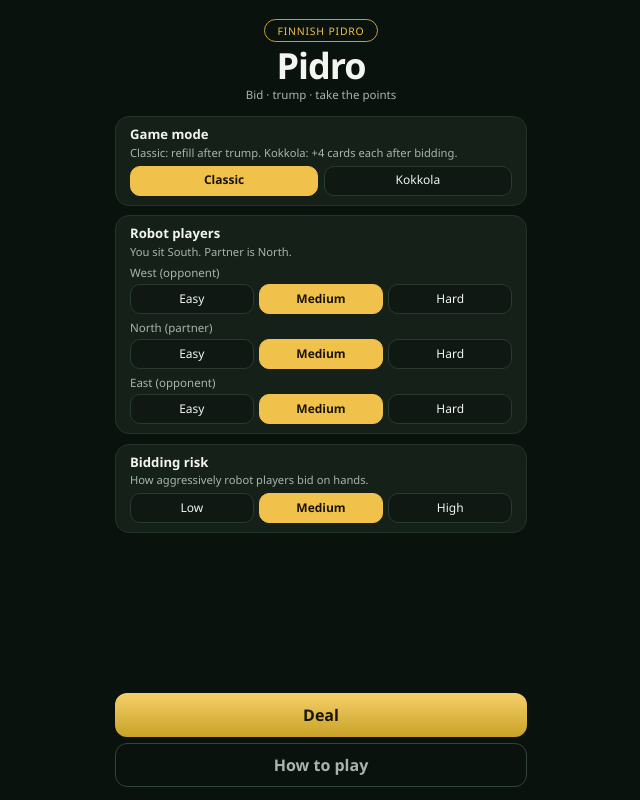
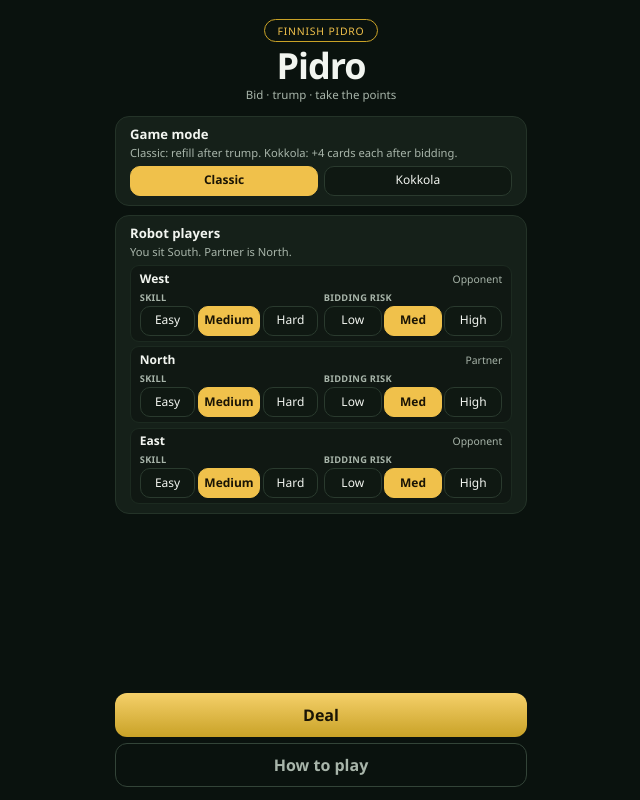
Before and after one commit to knybbe/pidro, a React (Vite) app: page / in a window 1280 px wide. Shown: the whole page, without its empty margins (319-959 px from the left). Built offline with nearby package versions, Linux system fonts and the light colour scheme.

Commit message:
v0.8.33 - Player-specific bidding risk configuration for each individual robot with compact Lobby UI

```diff
--- a/package.json
+++ b/package.json
@@ -1,7 +1,7 @@
 {
   "name": "pidro",
   "private": true,
-  "version": "0.8.32",
+  "version": "0.8.33",
   "type": "module",
   "scripts": {
     "dev": "vite",
--- a/src/components/Lobby.tsx
+++ b/src/components/Lobby.tsx
@@ -1,11 +1,11 @@
 import { useState } from 'react'
-import type { Difficulty, GameMode, RiskLevel } from '../engine'
+import type { BotConfig, Difficulty, GameMode, RiskLevel } from '../engine'
 import { useGameStore } from '../store/gameStore'
 
 const LEVELS: Difficulty[] = ['easy', 'medium', 'hard']
 const RISKS: { key: RiskLevel; label: string }[] = [
   { key: 'low', label: 'Low' },
-  { key: 'medium', label: 'Medium' },
+  { key: 'medium', label: 'Med' },
   { key: 'high', label: 'High' },
 ]
 
@@ -15,10 +15,18 @@ export function Lobby({ onShowRules }: { onShowRules: () => void }) {
   const hasSavedMatch = useGameStore(
     (s) => Boolean(s.savedState && s.savedState.phase !== 'lobby'),
   )
-  const [west, setWest] = useState<Difficulty>('medium')
-  const [north, setNorth] = useState<Difficulty>('medium')
-  const [east, setEast] = useState<Difficulty>('medium')
-  const [risk, setRisk] = useState<RiskLevel>('medium')
+  const [west, setWest] = useState<BotConfig>({
+    difficulty: 'medium',
+    biddingRisk: 'medium',
+  })
+  const [north, setNorth] = useState<BotConfig>({
+    difficulty: 'medium',
+    biddingRisk: 'medium',
+  })
+  const [east, setEast] = useState<BotConfig>({
+    difficulty: 'medium',
+    biddingRisk: 'medium',
+  })
   const [mode, setMode] = useState<GameMode>('classic')
 
   return (
@@ -57,25 +65,25 @@ export function Lobby({ onShowRules }: { onShowRules: () => void }) {
       <section className="panel">
         <h2>Robot players</h2>
         <p className="hint">You sit South. Partner is North.</p>
-        <DifficultyRow label="West (opponent)" value={west} onChange={setWest} />
-        <DifficultyRow label="North (partner)" value={north} onChange={setNorth} />
-        <DifficultyRow label="East (opponent)" value={east} onChange={setEast} />
-      </section>
-
-      <section className="panel">
-        <h2>Bidding risk</h2>
-        <p className="hint">How aggressively robot players bid on hands.</p>
-        <div className="diff-pills" role="group" aria-label="Bidding risk">
-          {RISKS.map((r) => (
-            <button
-              key={r.key}
-              type="button"
-              className={`pill ${risk === r.key ? 'active' : ''}`}
-              onClick={() => setRisk(r.key)}
-            >
-              {r.label}
-            </button>
-          ))}
+        <div className="bot-configs-list">
+          <BotConfigRow
+            name="West"
+            role="Opponent"
+            config={west}
+            onChange={setWest}
+          />
+          <BotConfigRow
+            name="North"
+            role="Partner"
+            config={north}
+            onChange={setNorth}
+          />
+          <BotConfigRow
+            name="East"
+            role="Opponent"
+            config={east}
+            onChange={setEast}
+          />
         </div>
       </section>
 
@@ -92,7 +100,7 @@ export function Lobby({ onShowRules }: { onShowRules: () => void }) {
         <button
           type="button"
           className={hasSavedMatch ? 'btn secondary' : 'btn primary'}
-          onClick={() => start([west, north, east], mode, risk)}
+          onClick={() => start([west, north, east], mode)}
         >
           {hasSavedMatch ? 'New match' : 'Deal'}
         </button>
@@ -104,30 +112,58 @@ export function Lobby({ onShowRules }: { onShowRules: () => void }) {
   )
 }
 
-function DifficultyRow({
-  label,
-  value,
+function BotConfigRow({
+  name,
+  role,
+  config,
   onChange,
 }: {
-  label: string
-  value: Difficulty
-  onChange: (d: Difficulty) => void
+  name: string
+  role: string
+  config: BotConfig
+  onChange: (cfg: BotConfig) => void
 }) {
+  const diff = config.difficulty ?? 'medium'
+  const risk = config.biddingRisk ?? 'medium'
+
   return (
-    <div className="diff-row">
-      <span className="diff-label">{label}</span>
-      <div className="diff-pills" role="group" aria-label={label}>
+    <div className="bot-config-card">
+      <div className="bot-config-header">
+        <span className="bot-name">{name}</span>
+        <span className="bot-role">{role}</span>
+      </div>
+      <div className="bot-settings-grid">
+        <div className="bot-setting-group">
+          <span className="bot-setting-label">Skill</span>
+          <div className="mini-pills" role="group" aria-label={`${name} skill`}>
             {LEVELS.map((lvl) => (
               <button
                 key={lvl}
                 type="button"
-            className={`pill ${value === lvl ? 'active' : ''}`}
-            onClick={() => onChange(lvl)}
+                className={`pill mini-pill ${diff === lvl ? 'active' : ''}`}
+                onClick={() => onChange({ ...config, difficulty: lvl })}
               >
                 {lvl}
               </button>
             ))}
           </div>
         </div>
+        <div className="bot-setting-group">
+          <span className="bot-setting-label">Bidding Risk</span>
+          <div className="mini-pills" role="group" aria-label={`${name} bidding risk`}>
+            {RISKS.map((r) => (
+              <button
+                key={r.key}
+                type="button"
+                className={`pill mini-pill ${risk === r.key ? 'active' : ''}`}
+                onClick={() => onChange({ ...config, biddingRisk: r.key })}
+              >
+                {r.label}
+              </button>
+            ))}
+          </div>
+        </div>
+      </div>
+    </div>
   )
 }
--- a/src/engine/game.ts
+++ b/src/engine/game.ts
@@ -13,6 +13,7 @@ import {
 } from './rules'
 import { matchWinner, scoreHand } from './score'
 import type {
+  BotConfig,
   Card,
   Difficulty,
   GameMode,
@@ -25,7 +26,7 @@ import type {
 } from './types'
 import { teamOf } from './types'
 
-export type { GameMode, RiskLevel }
+export type { BotConfig, GameMode, RiskLevel }
 
 function emptyHands(): [Card[], Card[], Card[], Card[]] {
   return [[], [], [], []]
@@ -60,19 +61,35 @@ function actorPhrase(name: string, verb: 'wins' | 'won' | 'bids' | 'passes' | 'l
 }
 
 export function defaultSeats(
-  difficulties: [Difficulty, Difficulty, Difficulty] = [
-    'medium',
-    'medium',
-    'medium',
+  bots:
+    | [BotConfig, BotConfig, BotConfig]
+    | [Difficulty, Difficulty, Difficulty] = [
+    { difficulty: 'medium', biddingRisk: 'medium' },
+    { difficulty: 'medium', biddingRisk: 'medium' },
+    { difficulty: 'medium', biddingRisk: 'medium' },
   ],
-  biddingRisk: RiskLevel = 'medium',
+  defaultRisk: RiskLevel = 'medium',
 ): [SeatConfig, SeatConfig, SeatConfig, SeatConfig] {
+  const parseBot = (
+    b: BotConfig | Difficulty,
+  ): { difficulty: Difficulty; biddingRisk: RiskLevel } => {
+    if (typeof b === 'string') return { difficulty: b, biddingRisk: defaultRisk }
+    return {
+      difficulty: b.difficulty ?? 'medium',
+      biddingRisk: b.biddingRisk ?? defaultRisk,
+    }
+  }
+
+  const w = parseBot(bots[0])
+  const n = parseBot(bots[1])
+  const e = parseBot(bots[2])
+
   // 0 South human, 1 West bot, 2 North bot, 3 East bot
   return [
     { kind: 'human', name: 'You' },
-    { kind: 'bot', difficulty: difficulties[0], biddingRisk, name: 'West' },
-    { kind: 'bot', difficulty: difficulties[1], biddingRisk, name: 'North' },
-    { kind: 'bot', difficulty: difficulties[2], biddingRisk, name: 'East' },
+    { kind: 'bot', difficulty: w.difficulty, biddingRisk: w.biddingRisk, name: 'West' },
+    { kind: 'bot', difficulty: n.difficulty, biddingRisk: n.biddingRisk, name: 'North' },
+    { kind: 'bot', difficulty: e.difficulty, biddingRisk: e.biddingRisk, name: 'East' },
   ]
 }
 
@@ -116,12 +133,16 @@ export function startMatch(
   options?: {
     seed?: number
     difficulties?: [Difficulty, Difficulty, Difficulty]
+    bots?:
+      | [BotConfig, BotConfig, BotConfig]
+      | [Difficulty, Difficulty, Difficulty]
     biddingRisk?: RiskLevel
     gameMode?: GameMode
   },
 ): GameState {
-  const seats = options?.difficulties
-    ? defaultSeats(options.difficulties, options.biddingRisk ?? 'medium')
+  const bots = options?.bots ?? options?.difficulties
+  const seats = bots
+    ? defaultSeats(bots, options?.biddingRisk ?? 'medium')
     : state.seats
   const seed = options?.seed ?? Date.now()
   const gameMode = options?.gameMode ?? state.gameMode ?? 'classic'
--- a/src/engine/types.ts
+++ b/src/engine/types.ts
@@ -61,6 +61,11 @@ export interface BidEntry {
 export interface TrickPlay {
   seat: Seat
   card: Card
+}
+
+export interface BotConfig {
+  difficulty?: Difficulty
+  biddingRisk?: RiskLevel
 }
 
 export interface SeatConfig {
--- a/src/index.css
+++ b/src/index.css
@@ -152,6 +152,73 @@ button {
   -webkit-box-orient: vertical;
   -webkit-line-clamp: 2;
   overflow: hidden;
+}
+
+.bot-configs-list {
+  display: flex;
+  flex-direction: column;
+  gap: clamp(0.25rem, 0.6vh, 0.45rem);
+}
+
+.bot-config-card {
+  display: flex;
+  flex-direction: column;
+  gap: 0.2rem;
+  padding: clamp(0.25rem, 0.6vh, 0.4rem) clamp(0.35rem, 0.8vw, 0.55rem);
+  background: rgba(0, 0, 0, 0.25);
+  border: 1px solid #1c2a20;
+  border-radius: 9px;
+}
+
+.bot-config-header {
+  display: flex;
+  align-items: baseline;
+  justify-content: space-between;
+}
+
+.bot-name {
+  font-size: clamp(0.75rem, 1.3vh, 0.85rem);
+  font-weight: 700;
+  color: var(--ink);
+}
+
+.bot-role {
+  font-size: clamp(0.65rem, 1.1vh, 0.74rem);
+  color: var(--muted);
+}
+
+.bot-settings-grid {
+  display: grid;
+  grid-template-columns: 1fr 1fr;
+  gap: 0.35rem;
+}
+
+.bot-setting-group {
+  display: flex;
+  flex-direction: column;
+  gap: 0.12rem;
+}
+
+.bot-setting-label {
+  font-size: clamp(0.58rem, 1vh, 0.68rem);
+  font-weight: 600;
+  color: var(--muted);
+  text-transform: uppercase;
+  letter-spacing: 0.03em;
+}
+
+.mini-pills {
+  display: grid;
+  grid-template-columns: repeat(3, 1fr);
+  gap: 0.15rem;
+}
+
+.mini-pill {
+  padding: 0.18rem 0.12rem;
+  font-size: clamp(0.65rem, 1.1vh, 0.76rem);
+  border-radius: 6px;
+  text-align: center;
+  min-height: 0;
 }
 
 .diff-row {
--- a/src/store/gameStore.ts
+++ b/src/store/gameStore.ts
@@ -10,6 +10,7 @@ import {
   playCard,
   rematch,
   startMatch,
+  type BotConfig,
   type Difficulty,
   type GameMode,
   type GameState,
@@ -76,7 +77,9 @@ interface GameStore {
   bidDelaySec: BidDelaySec
   setBidDelaySec: (sec: BidDelaySec) => void
   start: (
-    difficulties: [Difficulty, Difficulty, Difficulty],
+    bots:
+      | [BotConfig, BotConfig, BotConfig]
+      | [Difficulty, Difficulty, Difficulty],
     gameMode?: GameMode,
     biddingRisk?: RiskLevel,
   ) => void
@@ -123,12 +126,12 @@ export const useGameStore = create<GameStore>((set, get) => ({
     }
   },
 
-  start: (difficulties, gameMode = 'classic', biddingRisk = 'medium') => {
+  start: (bots, gameMode = 'classic', biddingRisk = 'medium') => {
     clearBot(get, set)
     const state = startMatch(
       createLobbyState(undefined, undefined, gameMode),
       {
-        difficulties,
+        bots,
         biddingRisk,
         gameMode,
       },
```
Lines whose indentation alone changed are shown as unchanged.
